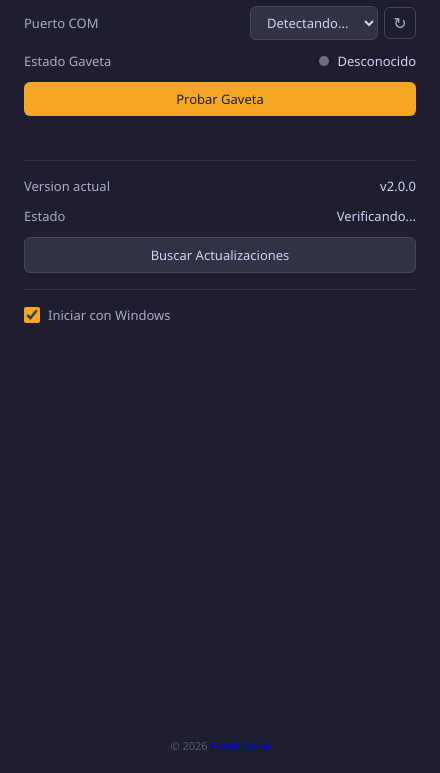
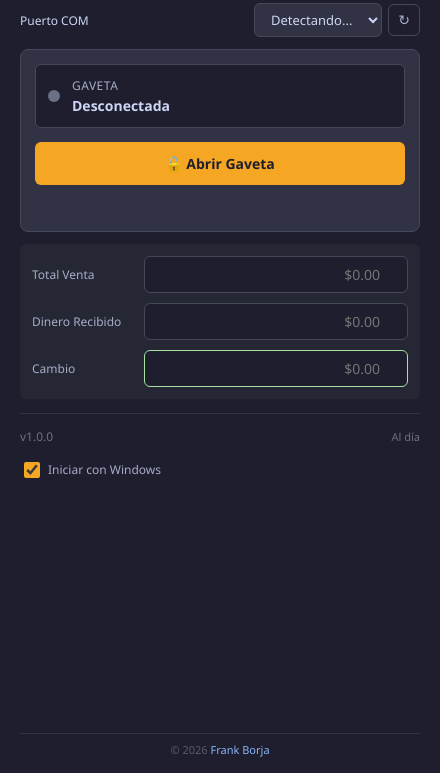
Before and after one commit to fborjaz/OmniPOS-Agent-Setup, an Electron app: page src/renderer/index.html in a window 440 px wide. Shown: the part 71-844 px from the top of the page. Drawn offline with Linux system fonts and the light colour scheme; no server answers.

Commit message:
design: rediseñar GUI para flujo de venta con datos de transacción

```diff
--- a/src/renderer/index.html
+++ b/src/renderer/index.html
@@ -14,59 +14,69 @@
       <img src="../../build/icon.ico" alt="GoByTel" class="logo" width="32" height="32">
       <div class="header-text">
         <h1>GoByTel Agent</h1>
-        <span class="version" id="version">v2.0.0</span>
+        <span class="version" id="version">v1.0.0</span>
       </div>
     </div>
 
-    <!-- Puerto COM -->
-    <div class="section">
-      <div class="field">
+    <!-- Puerto COM (Configuración) -->
+    <div class="section compact">
+      <div class="field-inline">
         <label>Puerto COM</label>
         <div class="field-row">
           <select id="com-port">
             <option value="">Detectando...</option>
           </select>
-          <button id="btn-refresh-ports" class="btn-icon" title="Recargar puertos">&#x21bb;</button>
+          <button id="btn-refresh-ports" class="btn-icon" title="Recargar puertos">↻</button>
+        </div>
+      </div>
+    </div>
+
+    <!-- Gaveta - Sección Principal -->
+    <div class="section main-section">
+      <div class="drawer-status-card">
+        <div class="status-indicator">
+          <span class="status-dot" id="drawer-dot"></span>
+          <div class="status-text">
+            <span class="status-label">Gaveta</span>
+            <span id="drawer-status" class="status-value">Desconectada</span>
+          </div>
         </div>
       </div>
 
-      <!-- Estado Gaveta -->
-      <div class="field">
-        <label>Estado Gaveta</label>
-        <div class="status-row">
-          <span class="status-dot" id="drawer-dot"></span>
-          <span id="drawer-status">Desconocido</span>
-        </div>
-      </div>
-
-      <!-- Boton Test -->
-      <button id="btn-test-drawer" class="btn btn-primary">
-        Probar Gaveta
+      <button id="btn-test-drawer" class="btn btn-primary btn-large">
+        🔓 Abrir Gaveta
       </button>
       <span id="test-result" class="test-result"></span>
     </div>
 
-    <hr class="divider">
-
-    <!-- Actualizaciones -->
-    <div class="section">
-      <div class="field">
-        <label>Version actual</label>
-        <span class="value" id="current-version">v2.0.0</span>
+    <!-- Datos de Venta -->
+    <div class="section sale-info">
+      <div class="sale-field">
+        <label>Total Venta</label>
+        <input type="number" id="sale-total" placeholder="$0.00" readonly class="value-display">
       </div>
-      <div class="field">
-        <label>Estado</label>
-        <span class="value" id="update-status">Verificando...</span>
+      <div class="sale-field">
+        <label>Dinero Recibido</label>
+        <input type="number" id="paid-amount" placeholder="$0.00" readonly class="value-display">
       </div>
-      <button id="btn-check-update" class="btn btn-secondary">
-        Buscar Actualizaciones
-      </button>
+      <div class="sale-field">
+        <label>Cambio</label>
+        <input type="number" id="change-amount" placeholder="$0.00" readonly class="value-display highlight">
+      </div>
     </div>
 
     <hr class="divider">
 
+    <!-- Versión y Estado -->
+    <div class="section compact">
+      <div class="field-inline">
+        <span class="label-text">v<span id="current-version">1.0.0</span></span>
+        <span id="update-status" class="status-small">Al día</span>
+      </div>
+    </div>
+
     <!-- Opciones -->
-    <div class="section">
+    <div class="section compact">
       <label class="checkbox-row">
         <input type="checkbox" id="auto-start" checked>
         <span>Iniciar con Windows</span>
--- a/src/renderer/renderer.js
+++ b/src/renderer/renderer.js
@@ -11,8 +11,10 @@ const elTestDrawer = $("#btn-test-drawer");
 const elTestResult = $("#test-result");
 const elCurrentVer = $("#current-version");
 const elUpdateStatus = $("#update-status");
-const elCheckUpdate = $("#btn-check-update");
 const elAutoStart = $("#auto-start");
+const elSaleTotal = $("#sale-total");
+const elPaidAmount = $("#paid-amount");
+const elChangeAmount = $("#change-amount");
 
 // ── Labels de estado ─────────────────────────────────────────────────────
 const STATUS_LABELS = {
@@ -126,6 +128,31 @@ elAutoStart.addEventListener("change", () => {
 window.gobytel.onDrawerStatusChange((status) => updateDrawerUI(status));
 window.gobytel.onUpdateStatusChange((info) => updateUpdateUI(info));
 
+// ── Recibir datos de venta desde POS ─────────────────────────────────────
+function setSaleData(total, paid) {
+  const totalNum = parseFloat(total) || 0;
+  const paidNum = parseFloat(paid) || 0;
+  const change = Math.max(0, paidNum - totalNum);
+
+  elSaleTotal.value = `$${totalNum.toFixed(2)}`;
+  elPaidAmount.value = `$${paidNum.toFixed(2)}`;
+  elChangeAmount.value = `$${change.toFixed(2)}`;
+
+  // Destaca el cambio si hay
+  if (change > 0) {
+    elChangeAmount.classList.add("highlight");
+  } else {
+    elChangeAmount.classList.remove("highlight");
+  }
+}
+
+// Escuchar si se envían datos de venta
+if (window.gobytel && window.gobytel.onSaleData) {
+  window.gobytel.onSaleData((total, paid) => {
+    setSaleData(total, paid);
+  });
+}
+
 // ── Inicialización ───────────────────────────────────────────────────────
 (async function init() {
   // Version
--- a/src/renderer/styles.css
+++ b/src/renderer/styles.css
@@ -14,11 +14,12 @@ body {
 }
 
 .container {
-  padding: 20px 24px;
+  padding: 16px 20px;
   display: flex;
   flex-direction: column;
-  gap: 16px;
+  gap: 12px;
   height: 100vh;
+  overflow-y: auto;
 }
 
 /* ── Header ────────────────────────────────────────────────────────── */
@@ -26,7 +27,8 @@ body {
   display: flex;
   align-items: center;
   gap: 12px;
-  padding-bottom: 4px;
+  padding-bottom: 8px;
+  border-bottom: 1px solid #313244;
 }
 
 .logo {
@@ -52,17 +54,49 @@ body {
   gap: 12px;
 }
 
+.section.compact {
+  gap: 8px;
+}
+
+.section.main-section {
+  gap: 14px;
+  padding: 14px;
+  background: #313244;
+  border-radius: 8px;
+  border: 1px solid #45475a;
+}
+
+.section.sale-info {
+  gap: 10px;
+  background: #262735;
+  padding: 12px;
+  border-radius: 6px;
+}
+
 .field {
   display: flex;
   align-items: center;
   justify-content: space-between;
 }
 
+.field-inline {
+  display: flex;
+  align-items: center;
+  justify-content: space-between;
+  font-size: 12px;
+}
+
 .field label {
   font-size: 13px;
   color: #a6adc8;
   font-weight: 500;
-  min-width: 120px;
+  min-width: 110px;
+}
+
+.label-text {
+  font-size: 12px;
+  color: #6c7086;
+  font-weight: 500;
 }
 
 .field-row {
@@ -76,8 +110,8 @@ body {
   color: #cdd6f4;
 }
 
-/* ── Select ────────────────────────────────────────────────────────── */
-select {
+/* ── Inputs ────────────────────────────────────────────────────────── */
+select, input {
   background: #313244;
   color: #cdd6f4;
   border: 1px solid #45475a;
@@ -85,13 +119,94 @@ select {
   padding: 6px 12px;
   font-size: 13px;
   font-family: inherit;
-  min-width: 120px;
-  cursor: pointer;
   outline: none;
 }
 
-select:focus {
+select:focus, input:focus {
   border-color: #f5a623;
+  box-shadow: 0 0 0 2px #f5a62320;
+}
+
+select {
+  min-width: 100px;
+  cursor: pointer;
+  flex: 1;
+}
+
+input[readonly] {
+  background: #1e1e2e;
+  cursor: default;
+  font-weight: 500;
+}
+
+input.value-display {
+  text-align: right;
+  padding: 8px 12px;
+  font-size: 14px;
+}
+
+input.value-display.highlight {
+  color: #a6e3a1;
+  border-color: #a6e3a1;
+}
+
+/* ── Sale Fields ───────────────────────────────────────────────────── */
+.sale-field {
+  display: flex;
+  align-items: center;
+  justify-content: space-between;
+  gap: 12px;
+}
+
+.sale-field label {
+  font-size: 12px;
+  color: #a6adc8;
+  font-weight: 500;
+  min-width: 100px;
+  flex-shrink: 0;
+}
+
+.sale-field input {
+  flex: 1;
+  text-align: right;
+}
+
+/* ── Drawer Status Card ────────────────────────────────────────────── */
+.drawer-status-card {
+  padding: 12px;
+  background: #1e1e2e;
+  border-radius: 6px;
+  border: 1px solid #45475a;
+}
+
+.status-indicator {
+  display: flex;
+  align-items: center;
+  gap: 12px;
+}
+
+.status-text {
+  display: flex;
+  flex-direction: column;
+  gap: 2px;
+}
+
+.status-label {
+  font-size: 12px;
+  color: #a6adc8;
+  text-transform: uppercase;
+  letter-spacing: 0.5px;
+}
+
+.status-value {
+  font-size: 14px;
+  font-weight: 600;
+  color: #cdd6f4;
+}
+
+.status-small {
+  font-size: 11px;
+  color: #6c7086;
 }
 
 /* ── Buttons ───────────────────────────────────────────────────────── */
@@ -126,6 +241,13 @@ select:focus {
   transform: none;
 }
 
+.btn-large {
+  padding: 12px 20px;
+  font-size: 14px;
+  font-weight: 600;
+  width: 100%;
+}
+
 .btn-secondary {
   background: #313244;
   color: #cdd6f4;
@@ -143,12 +265,13 @@ select:focus {
   border-radius: 6px;
   width: 32px;
   height: 32px;
-  font-size: 16px;
+  font-size: 14px;
   cursor: pointer;
   display: flex;
   align-items: center;
   justify-content: center;
   transition: background 0.15s;
+  flex-shrink: 0;
 }
 
 .btn-icon:hover {
@@ -164,8 +287,8 @@ select:focus {
 }
 
 .status-dot {
-  width: 10px;
-  height: 10px;
+  width: 12px;
+  height: 12px;
   border-radius: 50%;
   background: #6c7086;
   flex-shrink: 0;
@@ -185,10 +308,15 @@ select:focus {
   background: #6c7086;
 }
 
+.status-dot.not_configured {
+  background: #f9e2af;
+}
+
 /* ── Test result ───────────────────────────────────────────────────── */
 .test-result {
   font-size: 12px;
-  min-height: 16px;
+  min-height: 18px;
+  text-align: center;
 }
 
 .test-result.success {
@@ -199,10 +327,15 @@ select:focus {
   color: #f38ba8;
 }
 
+.test-result.info {
+  color: #89b4fa;
+}
+
 /* ── Divider ───────────────────────────────────────────────────────── */
 .divider {
   border: none;
   border-top: 1px solid #313244;
+  margin: 2px 0;
 }
 
 /* ── Checkbox ──────────────────────────────────────────────────────── */
@@ -211,8 +344,15 @@ select:focus {
   align-items: center;
   gap: 8px;
   cursor: pointer;
-  font-size: 13px;
+  font-size: 12px;
   color: #a6adc8;
+  padding: 4px;
+  border-radius: 4px;
+  transition: background 0.15s;
+}
+
+.checkbox-row:hover {
+  background: #313244;
 }
 
 .checkbox-row input[type="checkbox"] {
@@ -220,6 +360,7 @@ select:focus {
   width: 16px;
   height: 16px;
   cursor: pointer;
+  flex-shrink: 0;
 }
 
 /* ── Footer ────────────────────────────────────────────────────────── */
@@ -229,4 +370,14 @@ select:focus {
   font-size: 11px;
   color: #585b70;
   padding-top: 8px;
+  border-top: 1px solid #313244;
 }
+
+.footer a {
+  color: #89b4fa;
+  text-decoration: none;
+}
+
+.footer a:hover {
+  text-decoration: underline;
+}
```
